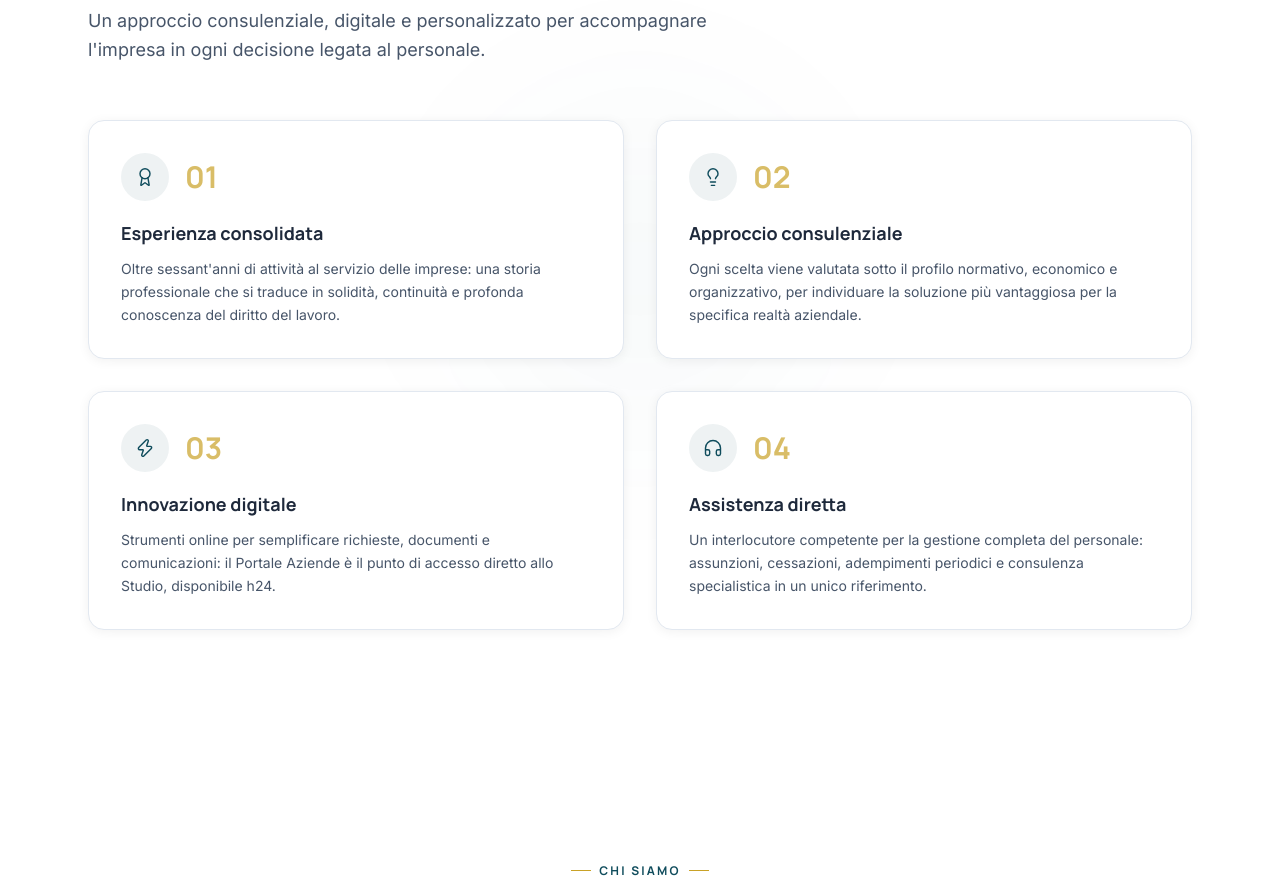
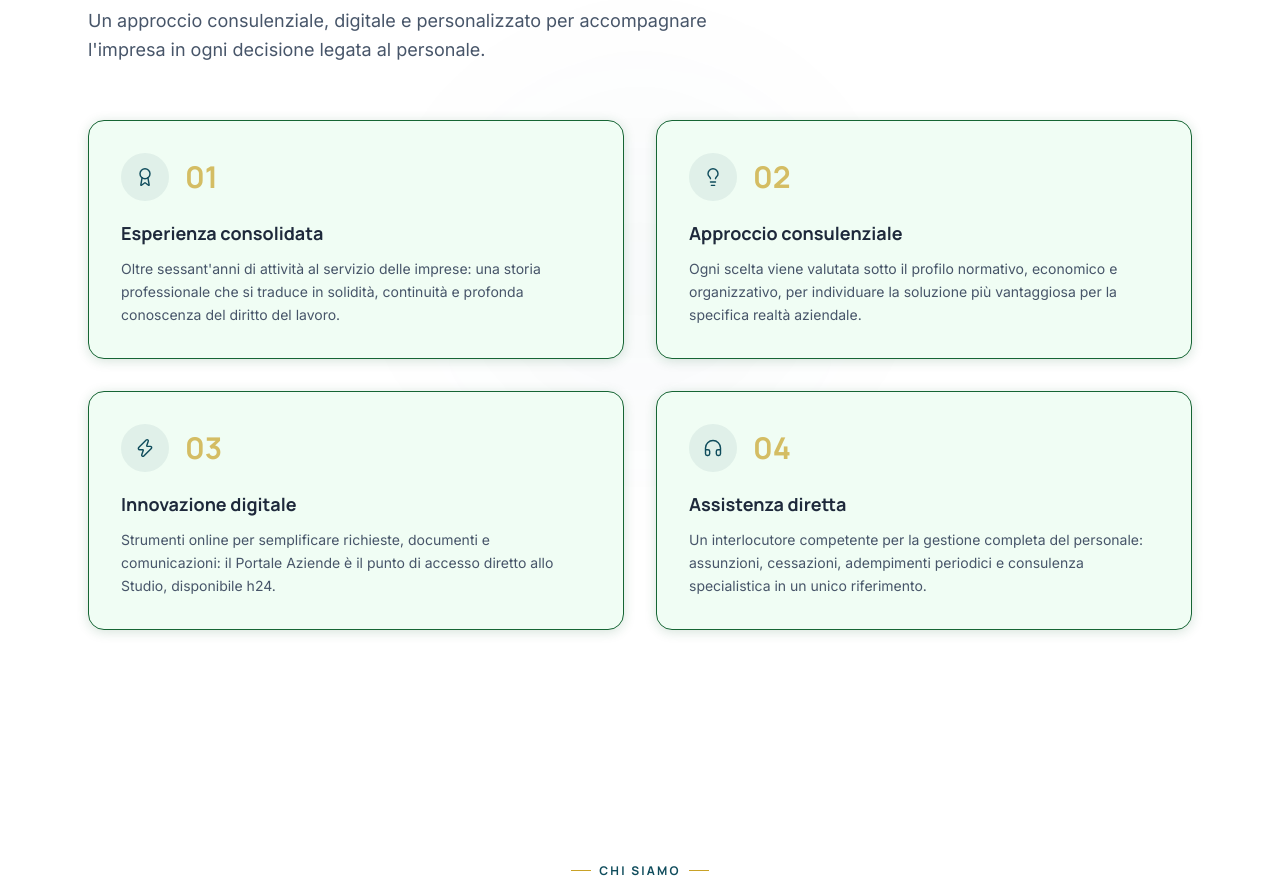
Before and after one commit to studio-lab-blip/sito-studiopelati, a Next.js app: page / in a window 1280 px wide. Shown: the part 1120-2015 px from the top of the page. Built offline with nearby package versions, Linux system fonts and the light colour scheme; no server answers.

Commit message:
style: sfondo verde chiaro e bordo ombreggiato verde scuro per card perché sceglierci

```diff
--- a/components/perche-client.tsx
+++ b/components/perche-client.tsx
@@ -100,20 +100,21 @@ export function PercheClient() {
             <motion.div
               key={numero}
               variants={item}
-              className="group relative flex flex-col rounded-2xl border bg-white p-8 transition-all duration-300"
+              className="group relative flex flex-col rounded-2xl border p-8 transition-all duration-300"
               style={{
-                borderColor: "#E2E8F0",
-                boxShadow: "0 2px 12px rgba(0,0,0,0.06)",
+                backgroundColor: "#f0fdf4",
+                borderColor: "#166534",
+                boxShadow: "0 2px 12px rgba(22,101,52,0.18)",
               }}
               onMouseEnter={(e) => {
                 (e.currentTarget as HTMLDivElement).style.transform = "translateY(-3px)";
-                (e.currentTarget as HTMLDivElement).style.boxShadow = "0 12px 28px rgba(0,0,0,0.10)";
-                (e.currentTarget as HTMLDivElement).style.borderColor = "rgba(15,76,92,0.20)";
+                (e.currentTarget as HTMLDivElement).style.boxShadow = "0 12px 28px rgba(22,101,52,0.28)";
+                (e.currentTarget as HTMLDivElement).style.borderColor = "#14532d";
               }}
               onMouseLeave={(e) => {
                 (e.currentTarget as HTMLDivElement).style.transform = "translateY(0)";
-                (e.currentTarget as HTMLDivElement).style.boxShadow = "0 2px 12px rgba(0,0,0,0.06)";
-                (e.currentTarget as HTMLDivElement).style.borderColor = "#E2E8F0";
+                (e.currentTarget as HTMLDivElement).style.boxShadow = "0 2px 12px rgba(22,101,52,0.18)";
+                (e.currentTarget as HTMLDivElement).style.borderColor = "#166534";
               }}
             >
               {/* Badge numero + icona — affiancati */}
```
